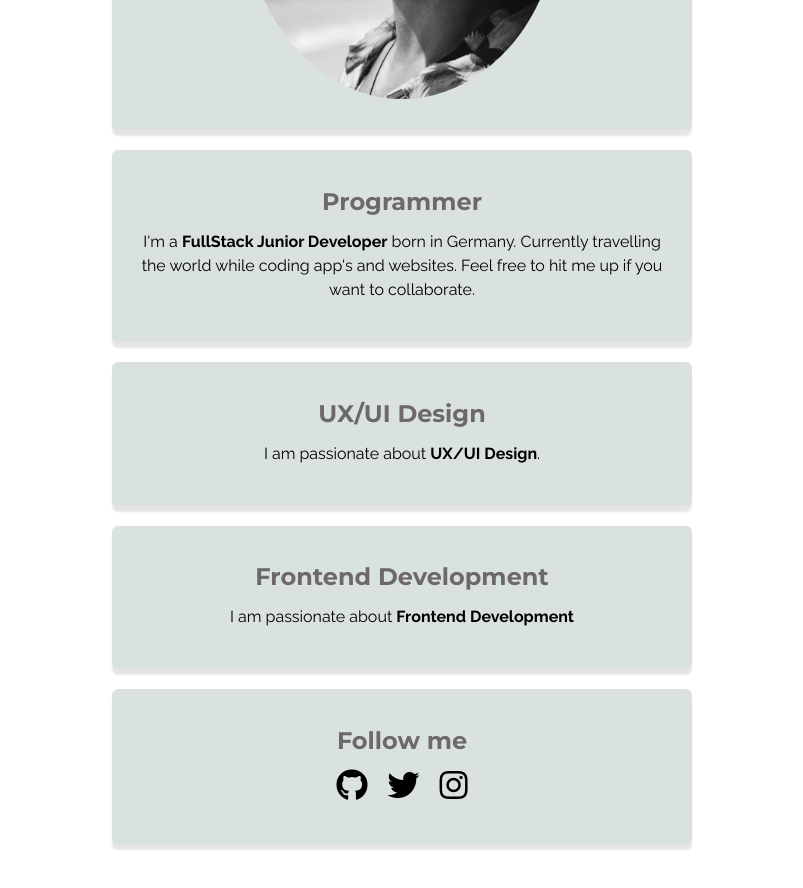
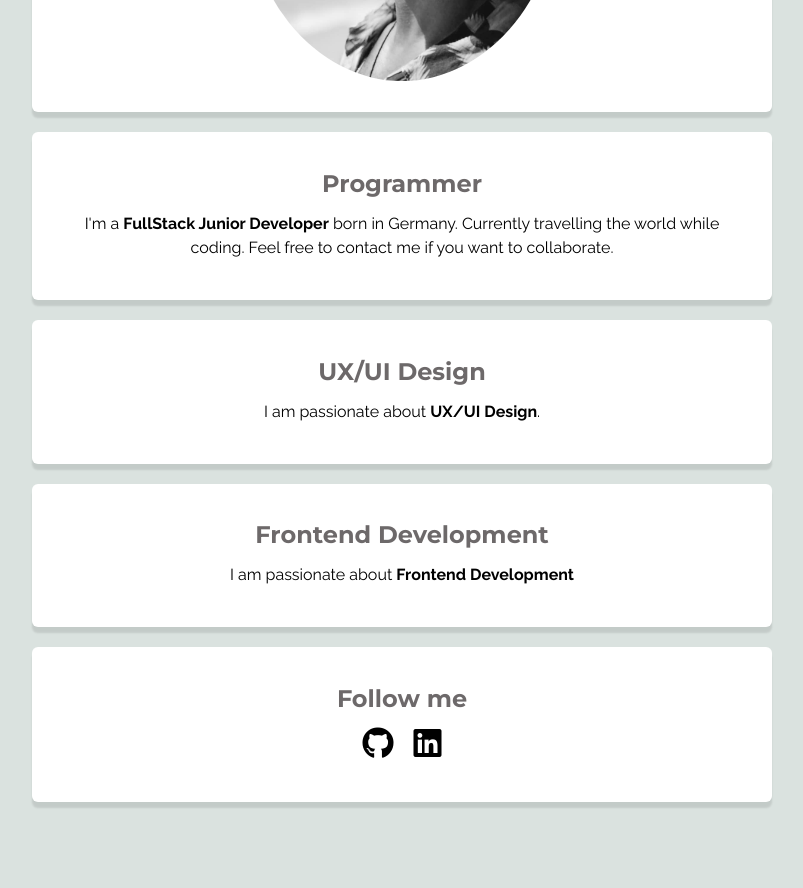
Before and after one commit to rolandmh/profile, a plain HTML site: page index.html in a window 1280 px wide. Shown: the part 460-1348 px from the top of the page, without its empty margins (238-1041 px from the left). After the commit the page ends 1312 px from the top, so only its background shows below. Drawn offline with Linux system fonts and the light colour scheme.

Commit message:
make my profile prettier

```diff
--- a/index.html
+++ b/index.html
@@ -18,7 +18,7 @@
       <div class="card">
         <h2>Programmer</h2>
         <p>
-          I'm a <strong>FullStack Junior Developer</strong> born in Germany. Currently travelling the world while coding app's and websites. Feel free to hit me up if you want to collaborate.
+          I'm a <strong>FullStack Junior Developer</strong> born in Germany. Currently travelling the world while coding. Feel free to contact me if you want to collaborate.
         </p>
       </div>
       <div class="card">
@@ -34,9 +34,9 @@
       <div class="card">
         <h2>Follow me</h2>
         <ul class="list-inline">
-          <li><a href="#"><i class="fab fa-github"></i></a></li>
-          <li><a href="#"><i class="fab fa-twitter"></i></a></li>
-          <li><a href="#"><i class="fab fa-instagram"></i></a></li>
+          <li><a href="https://github.com/rolandmh" target="_blank"><i class="fab fa-github"></i></a></li>
+          <li><a href="#"><i class="fab fa-linkedin"></i></a><!-- </li>
+          <li><a href="#"><i class="fab fa-instagram"></i></a></li> -->
         </ul>
       </div>
     </div>
--- a/style.css
+++ b/style.css
@@ -3,7 +3,7 @@
 body {
   font-family: 'Raleway', sans-serif;
   font-size: 16px;
-  background-color: white;
+  background-color: rgb(218, 226, 223);
   color: black;
   line-height: 24px;
 }
@@ -23,16 +23,16 @@ h2 {
 
 .container {
   border-radius: 3px;
-  padding: 24px;
+  padding: 6px;
   margin: 24px auto;
   text-align: center;
-  width: 620px;
+  width: 780px;
 /*  background-color: #f7f7f7;*/
 }
 
 .card {
   border-radius: 6px;
-  background-color: #DAE2DF;
+  background-color: white;
   box-shadow: 0 6px 2px rgba(0,0,0,.1);
   padding: 24px;
   margin: 20px;
```
